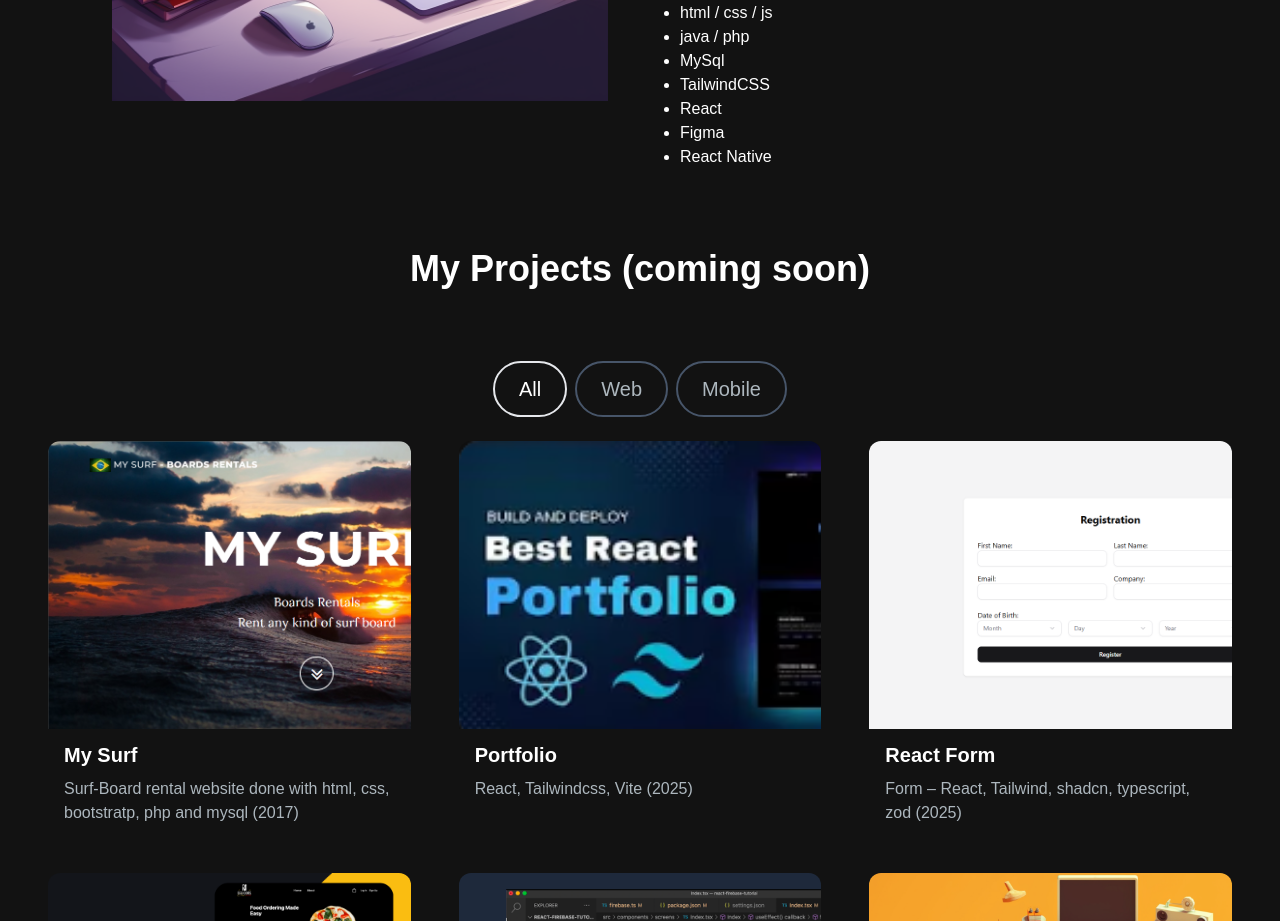
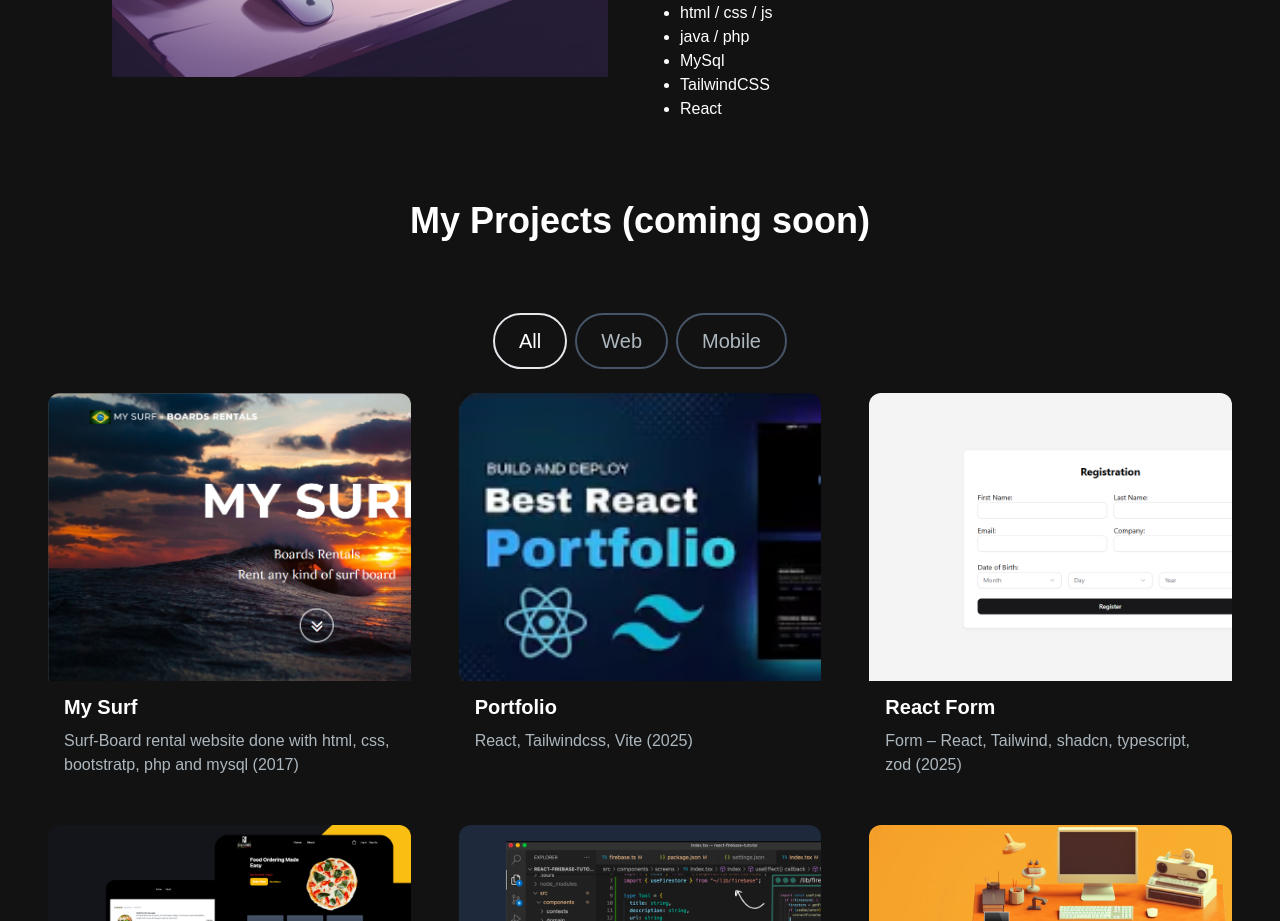
Before and after one commit to thinobrega/react-portfolio, a Next.js app: page / in a window 1280 px wide. Shown: the part 1040-1961 px from the top of the page. Built offline with nearby package versions, Linux system fonts and the light colour scheme.

Commit message:
off fig nat

```diff
--- a/src/app/components/AboutSection.jsx
+++ b/src/app/components/AboutSection.jsx
@@ -14,8 +14,7 @@ const TAB_DATA = [
         <li>MySql</li>
         <li>TailwindCSS</li>
         <li>React</li>
-        <li>Figma</li>
-        <li>React Native</li>
+
 
       </ul>
     ),
```
